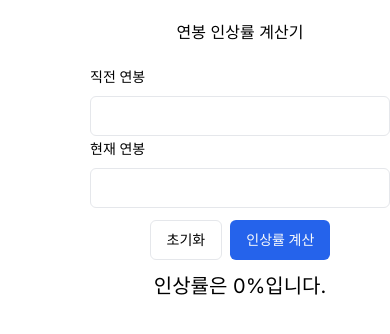
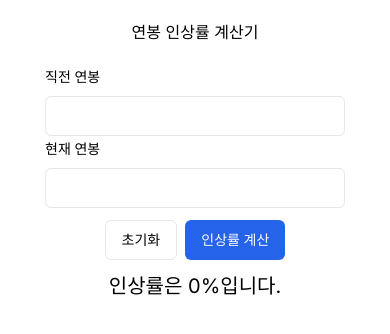
Before and after one commit to powerku/salary-calc-fe, a Next.js app: page /salary1 in a window 390 px wide. Shown: the top 334 px of the page. Built offline with nearby package versions, Linux system fonts and the light colour scheme.

Commit message:
fix: 모바일 화면에서 가운데 정렬 안되는 현상 수정

```diff
--- a/src/app/(salary)/layout.tsx
+++ b/src/app/(salary)/layout.tsx
@@ -25,6 +25,7 @@ export default function RootLayout({
         <Header />
         {children}
       </main>
+      <div className="flex-1 md:hidden"></div>
       <aside className="hidden flex-1 md:flex">
         <ScrollArea className="h-full w-48 rounded-md">
           <div className="p-4">
```
